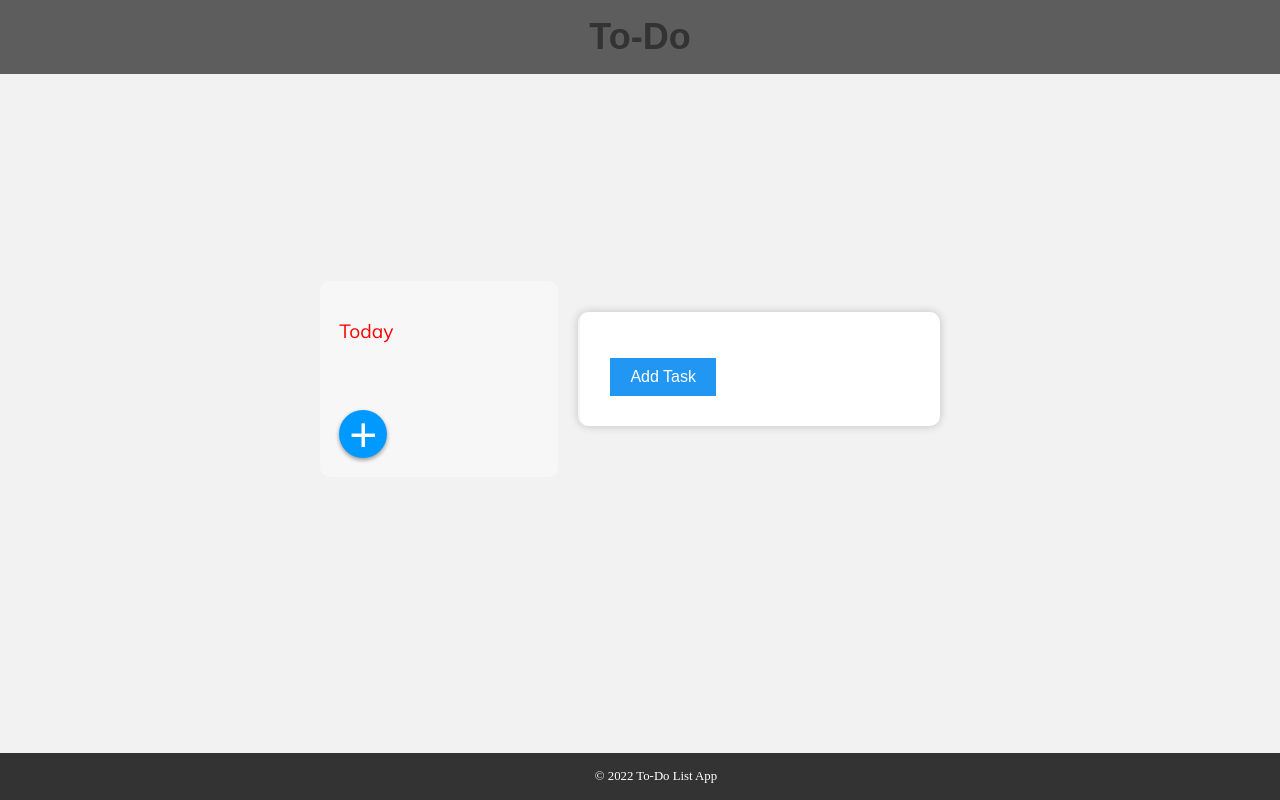
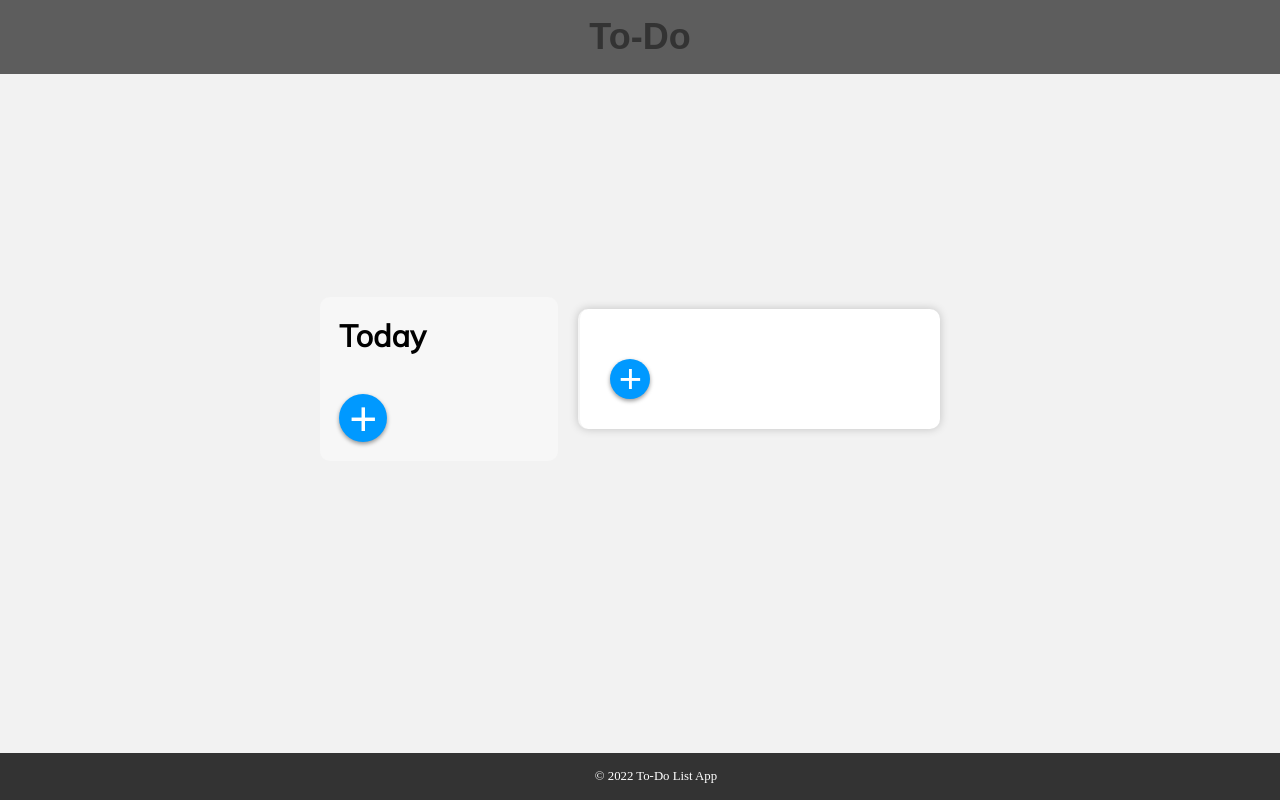
Before and after one commit to mrt39/odin-todo-list, a website built with webpack: page dist/index.html in a window 1280 px wide. Built offline with Linux system fonts and the light colour scheme.

Commit message:
Add styling

```diff
--- a/src/index.js
+++ b/src/index.js
@@ -75,6 +75,7 @@ function displayProjects() {
     defaultParaContainer.style.width = "100%";
 
     const defaultPara = document.createElement("p");
+    defaultPara.classList.add('projectPara')
     defaultPara.textContent = allProjects[0].name;
 
     defaultParaContainer.appendChild(defaultPara);
@@ -94,6 +95,7 @@ function displayProjects() {
         projectItem.classList.add('projectParaContainer')
 
         const projectPara = document.createElement("p");
+        projectPara.classList.add('projectPara')
         projectPara.textContent = allProjects[i].name;
 
         const deleteButton = document.createElement("div");
--- a/src/style.css
+++ b/src/style.css
@@ -82,9 +82,11 @@
   color: white;
 }
 
+
 /* Style for selected project */
 .selectedProject1{
-color:Red
+font-size: 1.9em;
+font-weight: bold;
 }
 
 
@@ -171,15 +173,20 @@ aside h2 {
   padding: 0;
 }
 
+.projectPara{
+  margin-top: 0;
+  margin-bottom: 15px;
+}
+
 /* Style the project list items */
 #project-list li {
-
   cursor: pointer;
+  font-size: 1.6em;
 }
 
 /* Add a hover effect to the project list items */
 #project-list li:hover {
-  font-size: 1.3em;
+  font-size: 1.9em;
 }
 
 /* Style the new project button */
@@ -189,7 +196,7 @@ aside h2 {
   border: none;
   font-size: 1.2em;
   cursor: pointer;
-  margin-top: 1em;
+  margin-top: 0.5em;
 
   height: 3rem;
   width: 3rem;
@@ -212,6 +219,7 @@ aside h2 {
   justify-content: space-between;
   padding: 0px;
 }
+
 
 
 /* Delete button is only visible when we hover on the LI element */
@@ -377,18 +385,29 @@ over the task item. It also styles the date field with a smaller font size and a
 
 /* Add Task button */
 
-  #addTask {
-    padding: 10px 20px;
-    font-size: 16px;
+  .new-task-button{
+    background-color: #0099ff;
+    color: white;
     border: none;
-    background-color: #2196F3;
-    color: #fff;
     cursor: pointer;
+    margin-top: 0.5em;
+
+    height: 2.5rem;
+    width: 2.5rem;
+    display: flex;
+    justify-content: center;
+    align-items: center;
+    font-size: 2.5rem;
+    border-radius: 50%; /* Makes the button completely round */
+    box-shadow: 0 2px 4px rgba(0, 0, 0, 0.4); /* Adds a shadow to the button */
   }
 
-  #addTask:hover {
-    background-color: #0c7cd5;
+  /* Add a hover effect to the new project button */
+  #new-task-button:hover {
+    background-color: #0077cc;
   }
+
+
 
 
 /* Styling for the footer */
```
Also changed, not shown: dist/index.html, dist/main.js.
